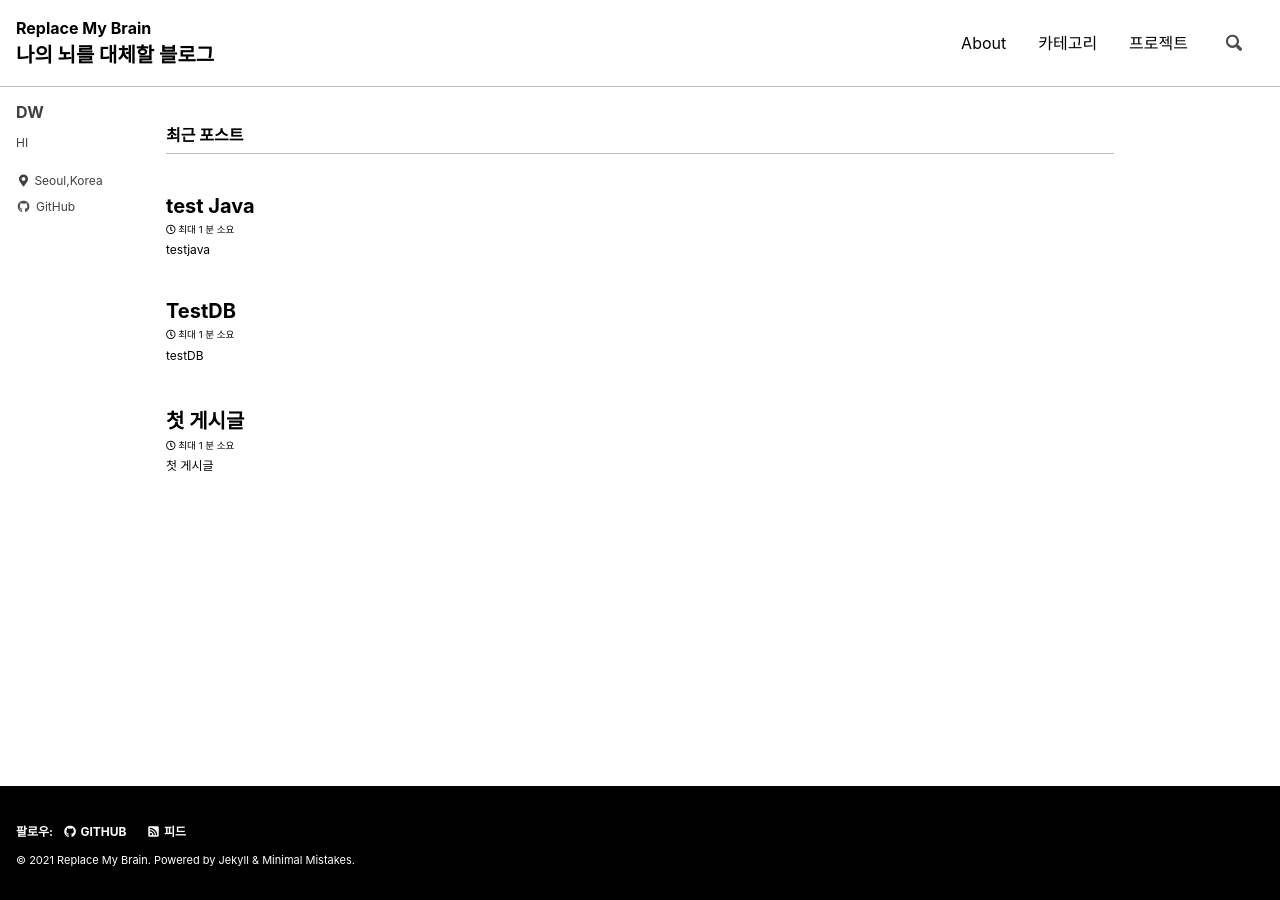
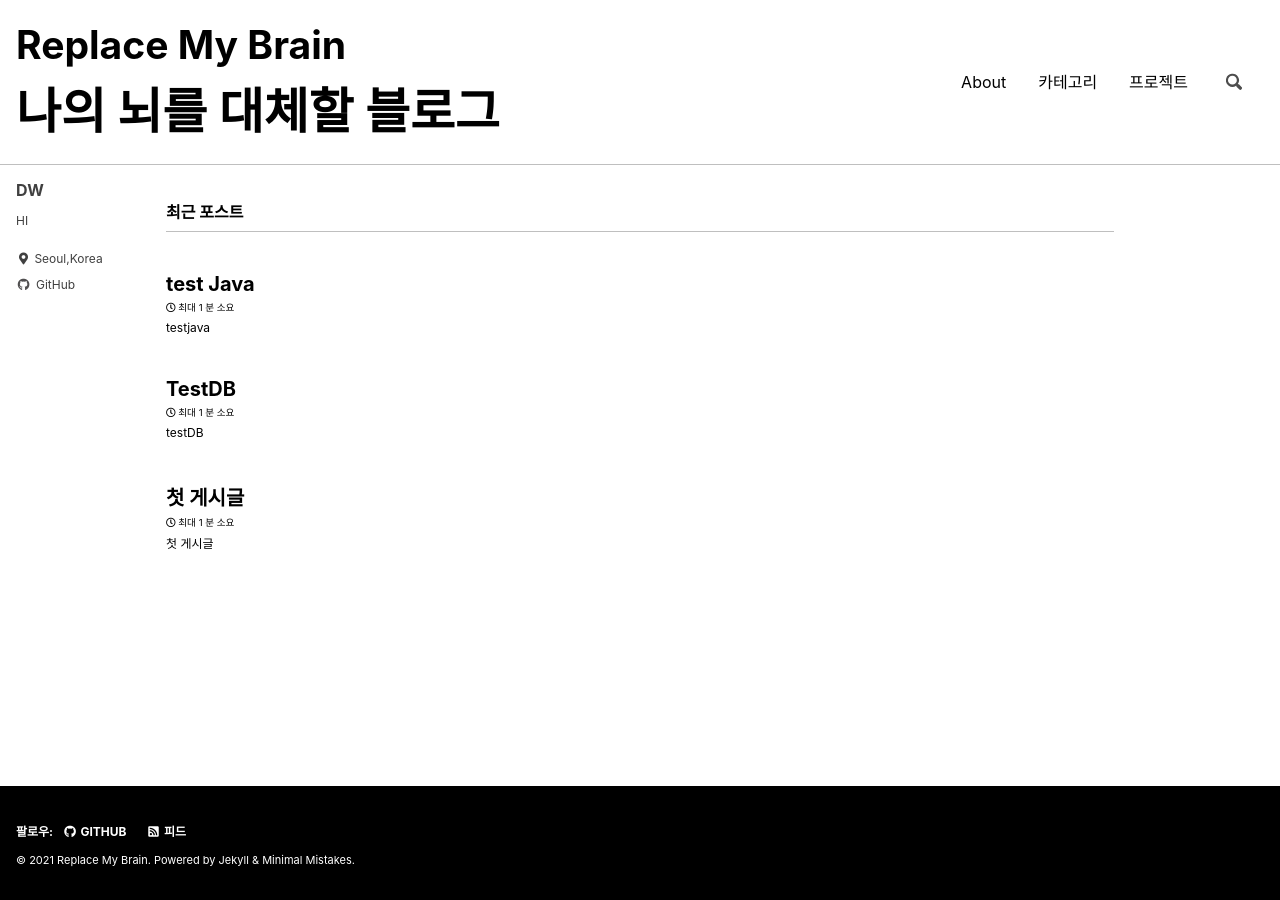
Before and after one commit to ReplaceMyBrain/ReplaceMyBrain.github.io, a Jekyll site: the page built from index.html, in a window 1280 px wide. Built offline with Jekyll 4.4.1, drawn with Linux system fonts in a browser that asks for light colours; cached includes are drawn as plain includes; the list of posts is cut into pages by our own code.

Commit message:
Update _masthead.scss

```diff
--- a/_sass/minimal-mistakes/_masthead.scss
+++ b/_sass/minimal-mistakes/_masthead.scss
@@ -50,8 +50,8 @@
   -ms-flex-item-align: center;
   align-self: center;
   font-weight: bold;
-  //font-size: $type-size-4;
-  z-index: 40;
+  font-size: $type-size-1;
+  //z-index: 40;
 }
 
 .site-subtitle {
```
